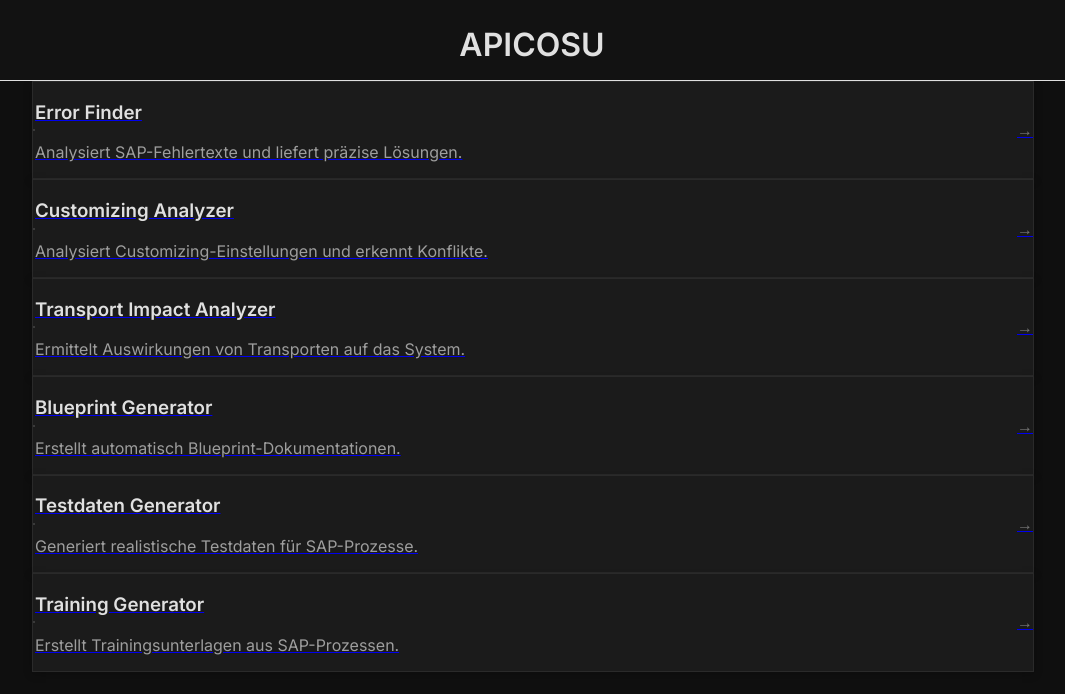
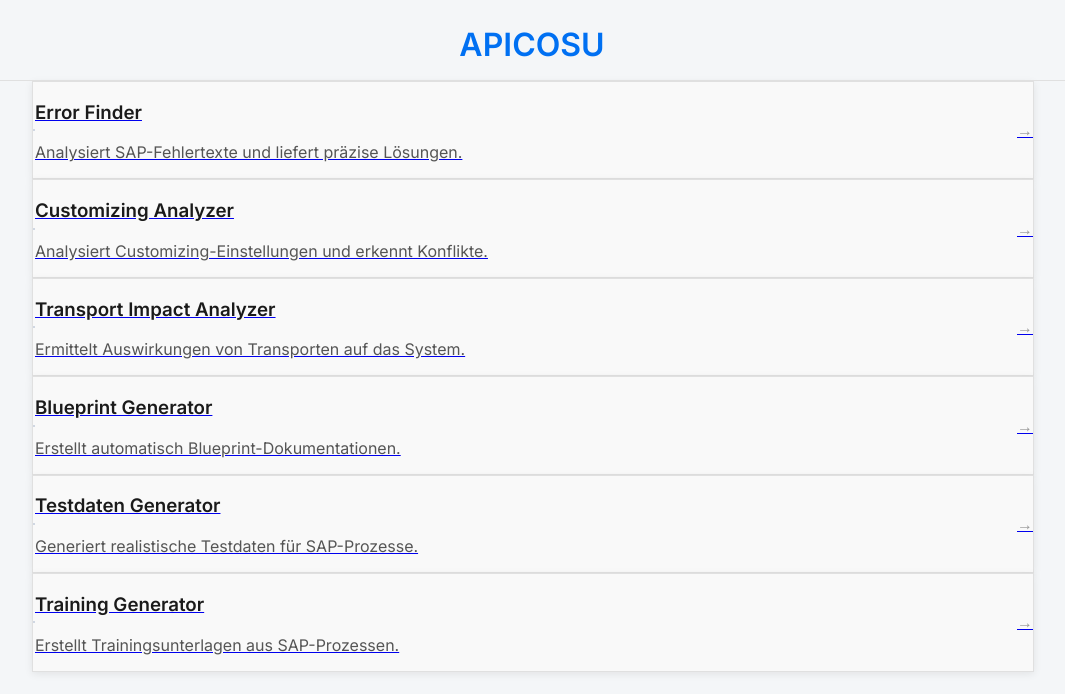
Before and after one commit to Mattesadmin/apicosu-app, a Next.js app: page / in a window 1280 px wide. Shown: the top 694 px of the page, without its empty margins (108-1173 px from the left). Built offline with nearby package versions, Linux system fonts and the light colour scheme.

Commit message:
update version

```diff
--- a/app/components/ModuleCard.tsx
+++ b/app/components/ModuleCard.tsx
@@ -16,22 +16,22 @@
     <Link
       href={href}
       className={cn(
-        "group w-full rounded-xl px-8 py-6 bg-[#1b1b1b] border border-[#2a2a2a]",
-        "flex items-center justify-between hover:bg-[#232323] transition-all duration-200",
-        "shadow-[0_2px_8px_rgba(0,0,0,0.25)] hover:shadow-[0_4px_12px_rgba(0,0,0,0.35)]"
+        "group w-full rounded-xl px-8 py-6 bg-[#f9f9f9] border border-[#e0e0e0]",
+        "flex items-center justify-between hover:bg-[#f0f0f0] transition-all duration-200",
+        "shadow-[0_2px_8px_rgba(0,0,0,0.08)] hover:shadow-[0_4px_12px_rgba(0,0,0,0.12)]"
       )}
     >
       <div className="flex items-center gap-6">
-        <div className="w-14 h-14 bg-[#2a2a2a] rounded-lg flex items-center justify-center border border-[#3a3a3a]">
-          <Icon className="w-8 h-8 text-[#cfd8dc]" />
+        <div className="w-14 h-14 bg-[#e8eef6] rounded-lg flex items-center justify-center border border-[#d0d7e2]">
+          <Icon className="w-8 h-8 text-[#0070f2]" />
         </div>
         <div>
-          <h3 className="text-lg font-semibold text-[#e0e0e0]">{title}</h3>
-          <p className="text-sm text-[#9e9e9e]">{description}</p>
+          <h3 className="text-lg font-semibold text-[#1a1a1a]">{title}</h3>
+          <p className="text-sm text-[#555]">{description}</p>
         </div>
       </div>
 
-      <div className="text-[#757575] group-hover:text-[#e0e0e0] transition-colors text-xl">
+      <div className="text-[#999] group-hover:text-[#0070f2] transition-colors text-xl">
         →
       </div>
     </Link>
--- a/app/globals.css
+++ b/app/globals.css
@@ -7,8 +7,8 @@
 html, body {
   min-height: 100%;
   font-family: 'Inter', sans-serif;
-  background: #121212;
-  color: #e0e0e0;
+  background: #f4f6f8;
+  color: #1a1a1a;
   -webkit-font-smoothing: antialiased;
   -moz-osx-font-smoothing: grayscale;
 }
--- a/app/layout.tsx
+++ b/app/layout.tsx
@@ -9,18 +9,14 @@
 export default function RootLayout({ children }: { children: React.ReactNode }) {
   return (
     <html lang="de">
-      <body className="bg-[#0f0f0f] text-white min-h-screen">
-
-        <header className="sticky top-0 z-50 w-full h-[4.5rem] bg-[#121212] border-b border-white/10 flex items-center">
+      <body className="bg-[#f4f6f8] text-[#1a1a1a] min-h-screen">
+        <header className="sticky top-0 z-50 w-full h-[4.5rem] bg-white border-b border-[#e0e0e0] shadow-sm flex items-center">
           <div className="max-w-[1200px] mx-auto px-6">
-            <h1 className="text-xl font-semibold tracking-wide">APICOSU</h1>
+            <h1 className="text-xl font-semibold tracking-wide text-[#0070f2]">APICOSU</h1>
           </div>
         </header>
 
-        <main className="pt-16 pb-16">
-          {children}
-        </main>
-
+        <main className="pt-16 pb-16">{children}</main>
       </body>
     </html>
   );
```
